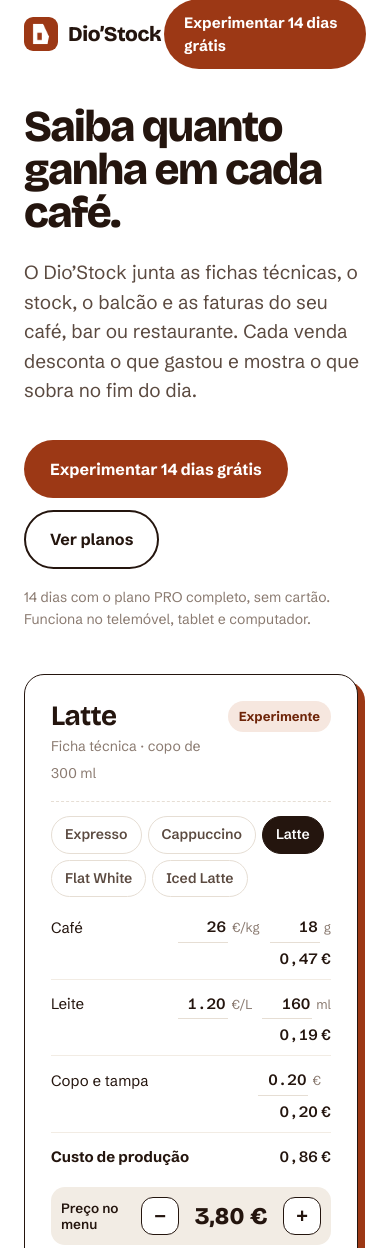
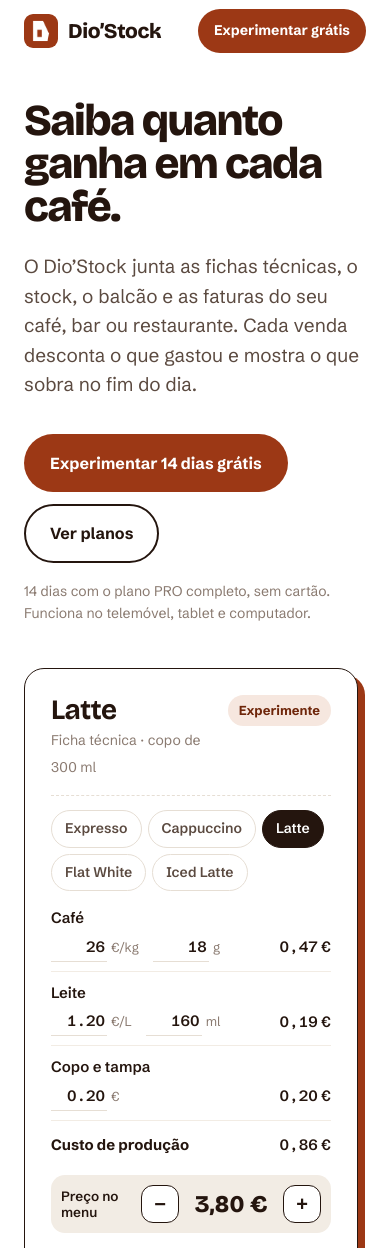
Before and after one commit to dioscoffeept-ui/gestaogeral, a plain HTML site: page conhecer/index.html in a window 390 px wide. Shown: the top 1248 px of the page. Drawn offline with nearby package versions, Linux system fonts and the light colour scheme.

Commit message:
Site: topo e calculadora melhores no telemóvel (15/11/2026)

```diff
--- a/conhecer/index.html
+++ b/conhecer/index.html
@@ -249,6 +249,24 @@ footer .wrap{display:flex;flex-wrap:wrap;gap:16px 40px;justify-content:space-bet
 footer a{text-decoration:none;font-weight:600;color:var(--ink-2)}
 footer a:hover{color:var(--ink)}
 footer nav{display:flex;gap:24px;flex-wrap:wrap}
+.top .btn .sm{display:none}
+@media (max-width:600px){
+  .top .wrap{gap:14px;height:62px}
+  .top .btn{padding:9px 14px;font-size:14px;white-space:nowrap}
+  .top .btn .lg{display:none}.top .btn .sm{display:inline}
+  .top .entrar{display:none}
+  .top .btn{margin-left:auto}
+  .lin{grid-template-columns:auto auto 1fr;row-gap:2px;column-gap:14px}
+  .lin > label{grid-column:1 / -1;font-weight:600;color:var(--ink)}
+  .lin output{grid-column:3;margin:0;text-align:right}
+  .lin.tot output{grid-column:2}
+  .lin > span:empty{display:none}
+  .lin.tot{grid-template-columns:1fr auto}
+  .lin input{width:56px}
+  .margem .big{font-size:54px}
+  .margem p{max-width:17ch;font-size:13.5px}
+}
+@media (max-width:360px){.top .logo{font-size:0;gap:0}.top .logo img{margin:0}}
 </style>
 </head>
 <body>
@@ -263,7 +281,7 @@ footer nav{display:flex;gap:24px;flex-wrap:wrap}
       <a href="#perguntas">Perguntas</a>
     </nav>
     <a class="entrar" href="../">Entrar</a>
-    <a class="btn btn-main" href="../#criar-conta">Experimentar 14 dias grátis</a>
+    <a class="btn btn-main" href="../#criar-conta"><span class="lg">Experimentar 14 dias grátis</span><span class="sm">Experimentar grátis</span></a>
   </div>
 </header>
 
```
